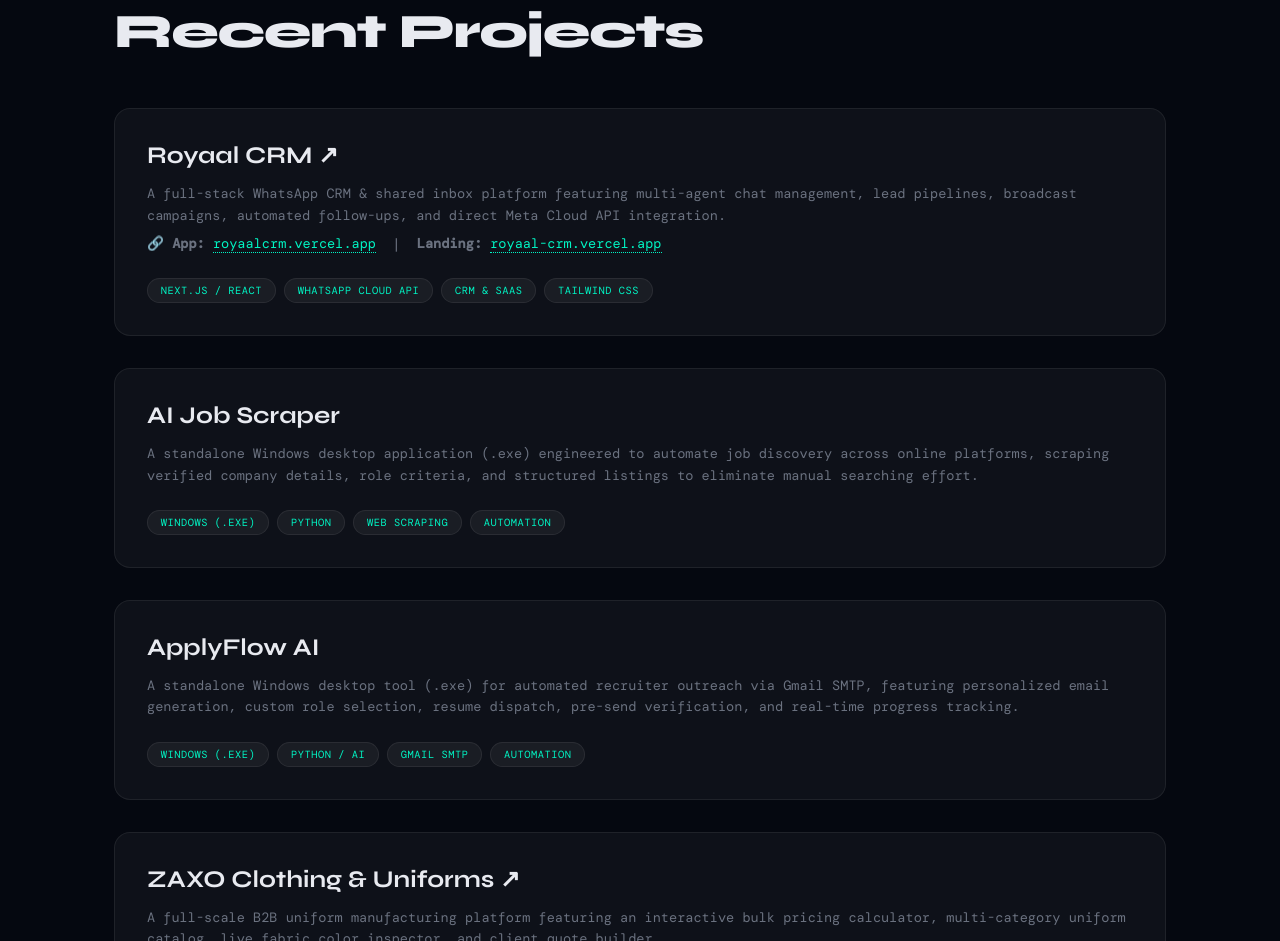
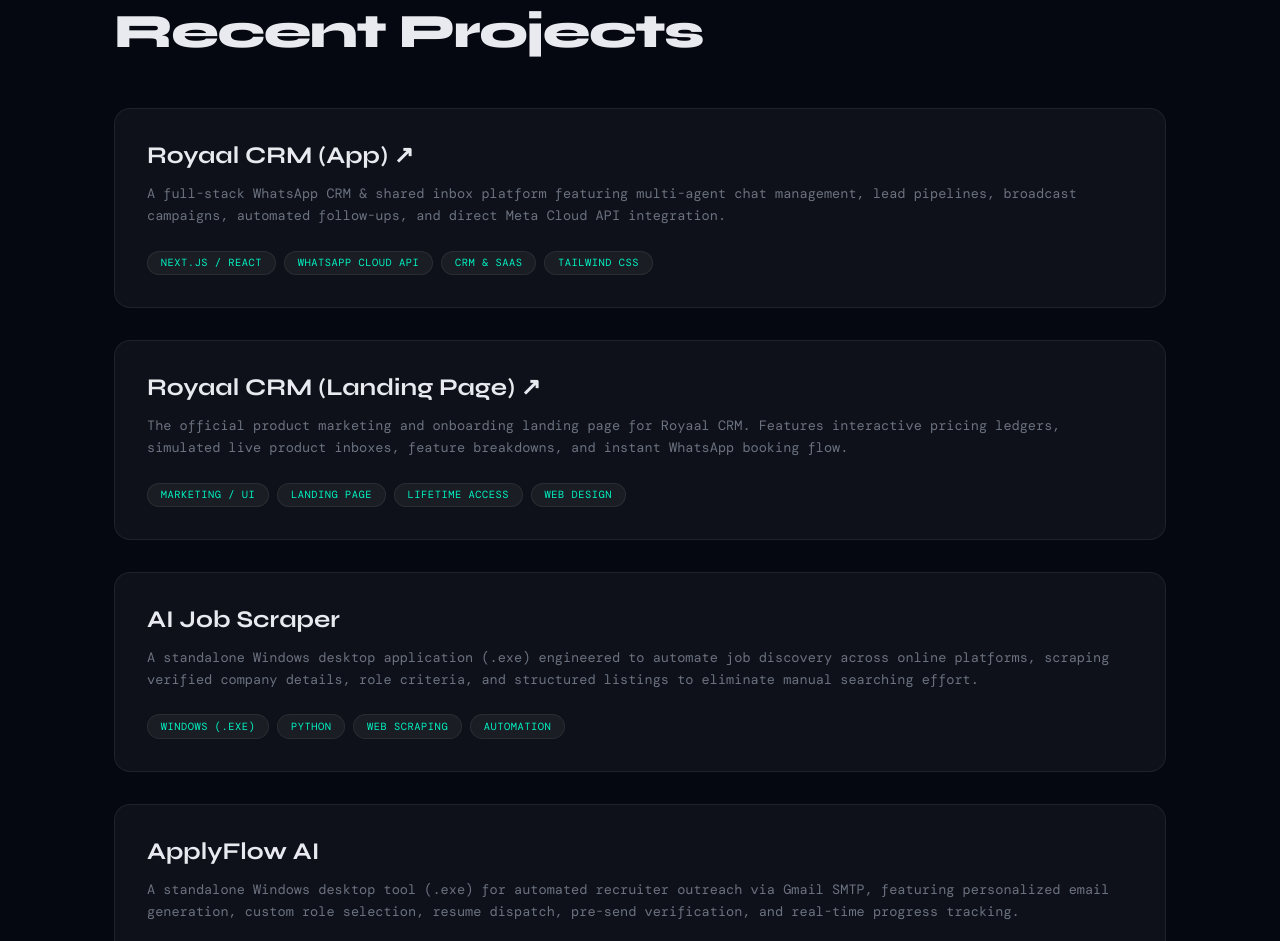
Before and after one commit to srijithit/sri, a plain HTML site: page index.html in a window 1280 px wide. Shown: the part 4712-5653 px from the top of the page. Drawn offline with nearby package versions, Linux system fonts and the light colour scheme; a web font is replaced by a local one.

Commit message:
Separate Royaal CRM into distinct App and Landing Page cards

```diff
--- a/index.html
+++ b/index.html
@@ -728,15 +728,32 @@
     <div class="project-content">
       <h3 class="project-title">
         <a href="https://royaalcrm.vercel.app/" target="_blank" rel="noopener noreferrer" style="color: inherit; text-decoration: none;">
-          Royaal CRM ↗
+          Royaal CRM (App) ↗
         </a>
       </h3>
-      <p class="project-desc">A full-stack WhatsApp CRM &amp; shared inbox platform featuring multi-agent chat management, lead pipelines, broadcast campaigns, automated follow-ups, and direct Meta Cloud API integration.<br><span style="margin-top: 6px; display: inline-block;">🔗 <strong>App:</strong> <a href="https://royaalcrm.vercel.app/" target="_blank" rel="noopener noreferrer" style="color: var(--accent); text-decoration: none; border-bottom: 1px dotted var(--accent);">royaalcrm.vercel.app</a> &nbsp;|&nbsp; <strong>Landing:</strong> <a href="https://royaal-crm.vercel.app/" target="_blank" rel="noopener noreferrer" style="color: var(--accent); text-decoration: none; border-bottom: 1px dotted var(--accent);">royaal-crm.vercel.app</a></span></p>
+      <p class="project-desc">A full-stack WhatsApp CRM &amp; shared inbox platform featuring multi-agent chat management, lead pipelines, broadcast campaigns, automated follow-ups, and direct Meta Cloud API integration.</p>
       <div class="project-tags">
         <span class="tag">Next.js / React</span>
         <span class="tag">WhatsApp Cloud API</span>
         <span class="tag">CRM &amp; SaaS</span>
         <span class="tag">Tailwind CSS</span>
+      </div>
+    </div>
+  </div>
+
+  <div class="project-card reveal">
+    <div class="project-content">
+      <h3 class="project-title">
+        <a href="https://royaal-crm.vercel.app/" target="_blank" rel="noopener noreferrer" style="color: inherit; text-decoration: none;">
+          Royaal CRM (Landing Page) ↗
+        </a>
+      </h3>
+      <p class="project-desc">The official product marketing and onboarding landing page for Royaal CRM. Features interactive pricing ledgers, simulated live product inboxes, feature breakdowns, and instant WhatsApp booking flow.</p>
+      <div class="project-tags">
+        <span class="tag">Marketing / UI</span>
+        <span class="tag">Landing Page</span>
+        <span class="tag">Lifetime Access</span>
+        <span class="tag">Web Design</span>
       </div>
     </div>
   </div>
```
Also changed, not shown: 1 other file.
